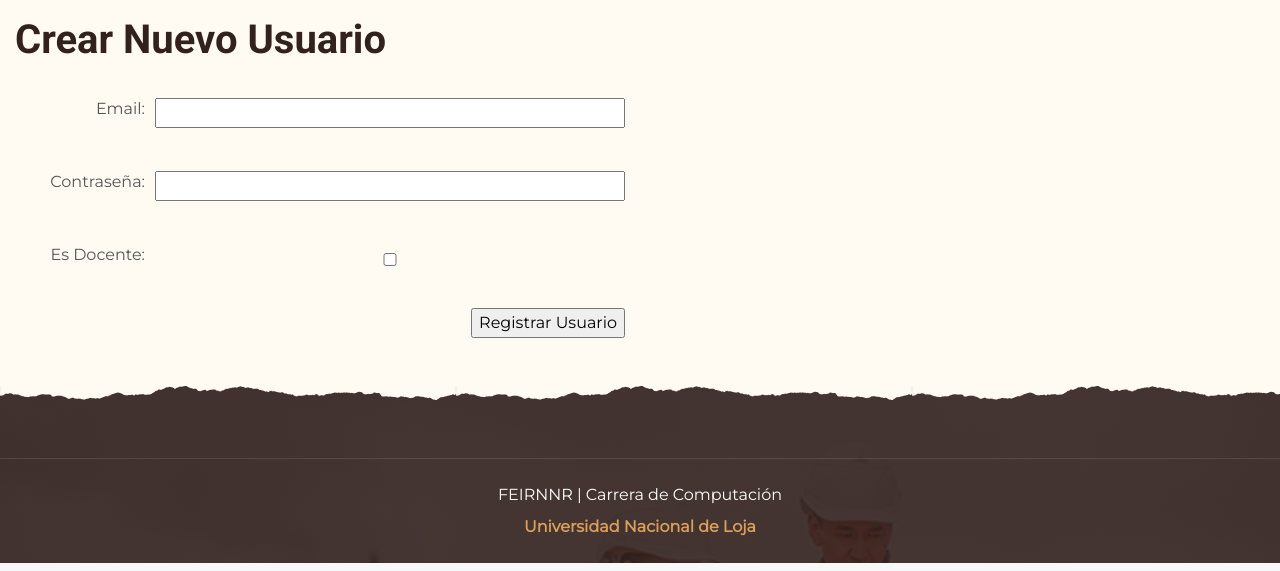
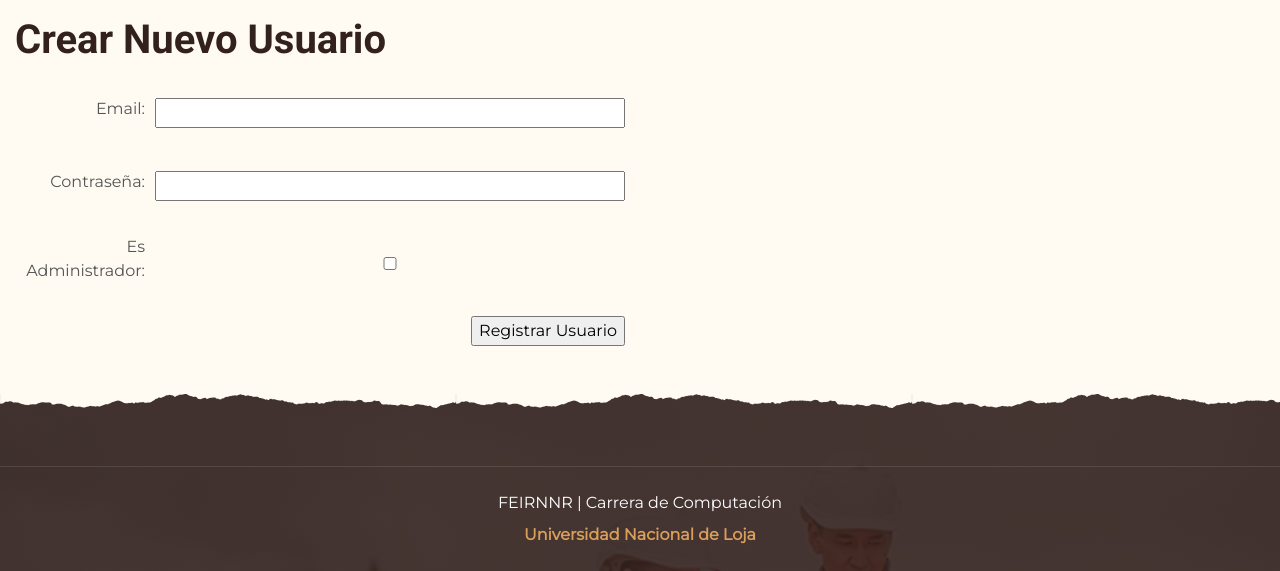
Before and after one commit to santigt11/PISCuartoCiclo, a Flask app: page /administrar in a window 1280 px wide. Shown: the part 432-1003 px from the top of the page. Run offline with Flask 3, Linux system fonts and the light colour scheme; some libraries are stand-ins or nearby versions.

Commit message:
Proyecto Integrador de Saberes Finalizado

```diff
--- a/templates/registrarUsuario.html
+++ b/templates/registrarUsuario.html
@@ -33,7 +33,7 @@
     </div>
 
     <div class="form-group">
-        <label for="isDocente">Es Docente:</label>
+        <label for="isDocente">Es Administrador:</label>
         <input type="checkbox" id="isDocente" name="isDocente" value="1"><br><br>
     </div>
 
```
